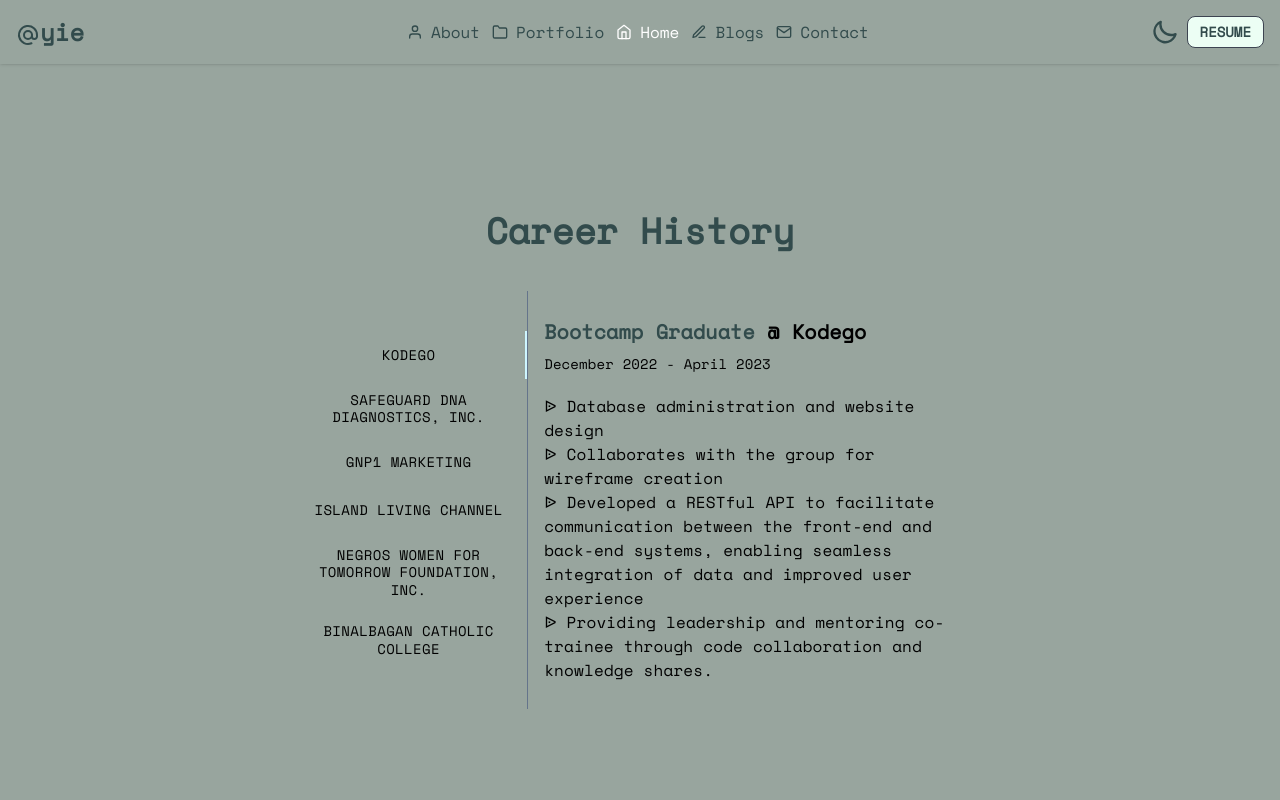
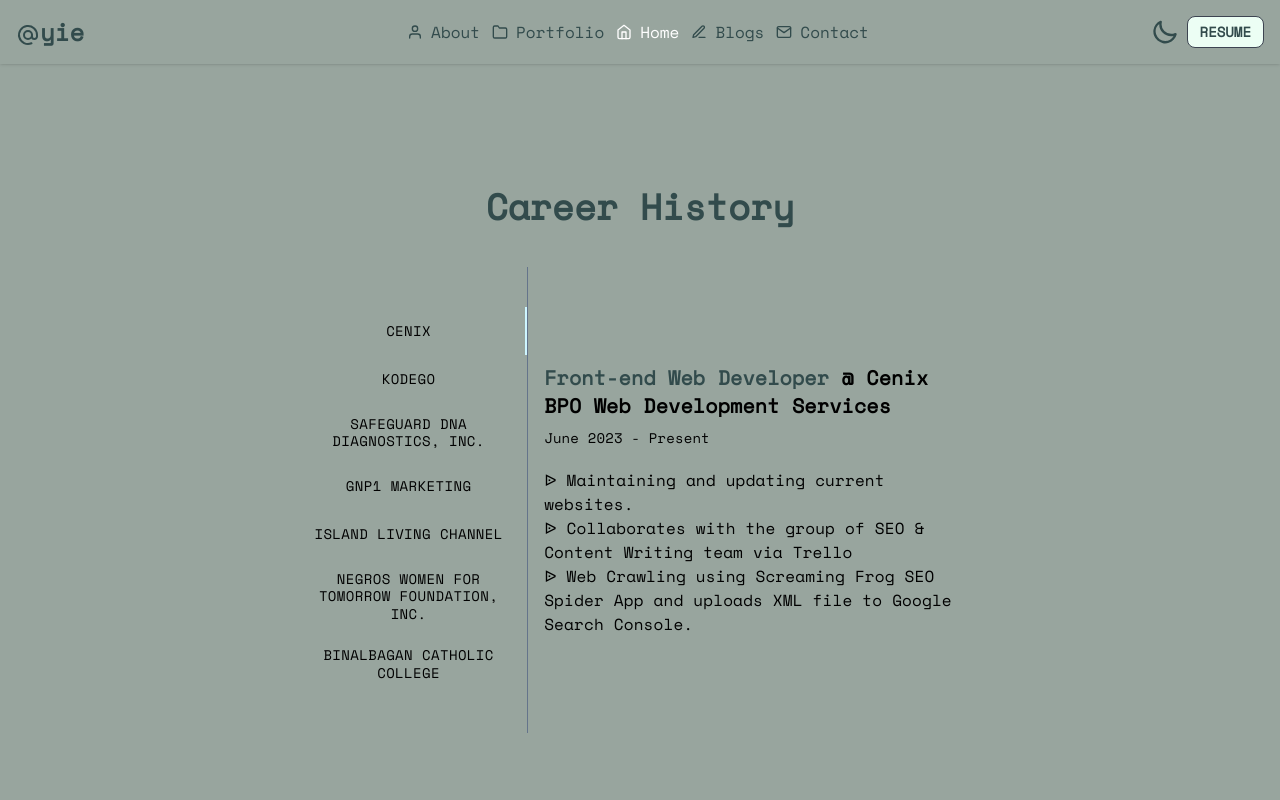
Before and after one commit to ayiezac78/Portfolio-Website, a React (Vite) app: page /experience in a window 1280 px wide. Shown: the top 800 px of the page. Built offline with nearby package versions, Linux system fonts and the light colour scheme.

Commit message:
updates career history page

```diff
--- a/src/components/NavTabs.jsx
+++ b/src/components/NavTabs.jsx
@@ -79,15 +79,25 @@
             textColor="#324B4C"
             aria-label="scrollable force tabs example"
           >
-            <Tab className="hover:bg-[#7F928E] transition-all duration-200 ease-in-out" label={<span className="font-space-mono dark:text-white">Kodego</span> } {...a11yProps(0)} />
-            <Tab className="hover:bg-[#7F928E] transition-all duration-200 ease-in-out" label={<span className="font-space-mono dark:text-white">Safeguard DNA Diagnostics, Inc.</span> } {...a11yProps(1)} />
-            <Tab className="hover:bg-[#7F928E] transition-all duration-200 ease-in-out" label={<span className="font-space-mono dark:text-white">GNP1 Marketing</span> } {...a11yProps(2)} />
-            <Tab className="hover:bg-[#7F928E] transition-all duration-200 ease-in-out" label={<span className="font-space-mono dark:text-white">Island Living Channel</span> } {...a11yProps(3)} />
-            <Tab className="hover:bg-[#7F928E] transition-all duration-200 ease-in-out" label={<span className="font-space-mono dark:text-white">Negros Women for Tomorrow Foundation, Inc.</span> } {...a11yProps(4)} />
-            <Tab className="hover:bg-[#7F928E] transition-all duration-200 ease-in-out" label={<span className="font-space-mono dark:text-white">Binalbagan Catholic College</span> } {...a11yProps(5)} />
+            <Tab className="hover:bg-[#7F928E] transition-all duration-200 ease-in-out" label={<span className="font-space-mono dark:text-white">Cenix</span> } {...a11yProps(0)} />
+            <Tab className="hover:bg-[#7F928E] transition-all duration-200 ease-in-out" label={<span className="font-space-mono dark:text-white">Kodego</span> } {...a11yProps(1)} />
+            <Tab className="hover:bg-[#7F928E] transition-all duration-200 ease-in-out" label={<span className="font-space-mono dark:text-white">Safeguard DNA Diagnostics, Inc.</span> } {...a11yProps(2)} />
+            <Tab className="hover:bg-[#7F928E] transition-all duration-200 ease-in-out" label={<span className="font-space-mono dark:text-white">GNP1 Marketing</span> } {...a11yProps(3)} />
+            <Tab className="hover:bg-[#7F928E] transition-all duration-200 ease-in-out" label={<span className="font-space-mono dark:text-white">Island Living Channel</span> } {...a11yProps(4)} />
+            <Tab className="hover:bg-[#7F928E] transition-all duration-200 ease-in-out" label={<span className="font-space-mono dark:text-white">Negros Women for Tomorrow Foundation, Inc.</span> } {...a11yProps(5)} />
+            <Tab className="hover:bg-[#7F928E] transition-all duration-200 ease-in-out" label={<span className="font-space-mono dark:text-white">Binalbagan Catholic College</span> } {...a11yProps(6)} />
           </Tabs>
         </Box>
         <TabPanel value={value} index={0}>
+        <p className="mb-2 text-xl font-bold"><span className='text-[#324B4C] dark:text-white'>Front-end Web Developer</span> <a href="https://kodego.ph/" className=" link link-hover dark:text-white">@ Cenix BPO Web Development Services</a></p>
+            <p className="mb-5 text-sm">June 2023 - Present</p>
+              <ul>
+                <li className=" before:content-['ᐉ']"> Maintaining and updating current websites.</li>
+                <li className=" before:content-['ᐉ']"> Collaborates with the group of SEO & Content Writing team via Trello</li>
+                <li className=" before:content-['ᐉ']"> Web Crawling using Screaming Frog SEO Spider App and uploads XML file to Google Search Console.</li>
+              </ul>
+        </TabPanel>
+        <TabPanel value={value} index={1}>
         <p className="mb-2 text-xl font-bold"><span className='text-[#324B4C] dark:text-white'>Bootcamp Graduate</span> <a href="https://kodego.ph/" className=" link link-hover dark:text-white">@ Kodego</a></p>
             <p className="mb-5 text-sm">December 2022 - April 2023</p>
               <ul>
@@ -97,7 +107,7 @@
                 <li className=" before:content-['ᐉ']"> Providing leadership and mentoring co-trainee through code collaboration and knowledge shares.</li>
               </ul>
         </TabPanel>
-        <TabPanel value={value} index={1}>
+        <TabPanel value={value} index={2}>
           <p className="mb-2 text-xl font-bold"><span className='text-[#324B4C] dark:text-white'>Medical Encoder</span> @ Safeguard DNA Diagnostics, Inc.</p>
             <p className="mb-5 text-sm">January 2021 - February 2023</p>
               <ul>
@@ -106,7 +116,7 @@
                 <li className=" before:content-['ᐉ']"> Consolidating and verifying patient information & patient laboratory results in the CDRS report before submitting it to the Department of Health (DOH)</li>
               </ul>
         </TabPanel>
-        <TabPanel value={value} index={2}>
+        <TabPanel value={value} index={3}>
           <p className="mb-2 text-xl font-bold"><span className='text-[#324B4C] dark:text-white'>Field Auditor</span> @ GNP1 Marketing</p>
             <p className="mb-5 text-sm">June 2019 - March 2020</p>
               <ul>
@@ -115,7 +125,7 @@
                 <li className=" before:content-['ᐉ']"> Conducted monthly audits & reports of the warehouse and monitored remittances to ensure accuracy and balance</li>
               </ul>
         </TabPanel>
-        <TabPanel value={value} index={3}>
+        <TabPanel value={value} index={4}>
           <p className="mb-2 text-xl font-bold"><span className='text-[#324B4C] dark:text-white'>Freelance Videographer</span> @ Island Living Channel</p>
           <p className="mb-5 text-sm">January - April 2019</p>
             <ul>
@@ -123,7 +133,7 @@
               <li className=" before:content-['ᐉ']"> Assisted the Lead Videographer in using various tools for videography</li>
             </ul>
         </TabPanel>
-        <TabPanel value={value} index={4}>
+        <TabPanel value={value} index={5}>
           <p className="mb-2 text-xl font-bold"><span className='text-[#324B4C] dark:text-white'>Loan Officer</span>  <a href="https://nwtf.org.ph/" className="link link-hover dark:text-white">@ Negros Women for Tomorrow Foundation, Inc.</a></p>
           <p className="mb-5 text-sm">October 2016 - January 2019</p>
             <ul>
@@ -133,7 +143,7 @@
               <li className=" before:content-['ᐉ']"> Markets various products, including both productive and non-productive loans</li>
             </ul>
         </TabPanel>
-        <TabPanel value={value} index={5}>
+        <TabPanel value={value} index={6}>
           <p className="mb-2 text-xl"><span className='text-[#324B4C] dark:text-white'>BS Information Technology</span> @ Binalbagan Catholic College</p>
           <p className="mb-5 text-sm">June 2011 - April 2015</p>
           <ul>
```
